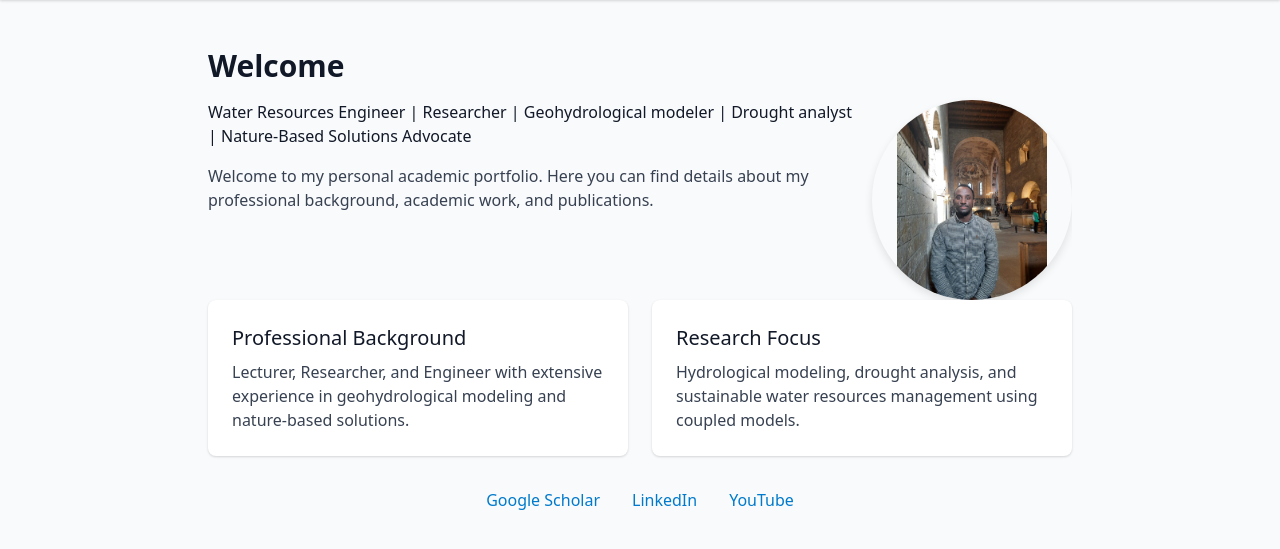
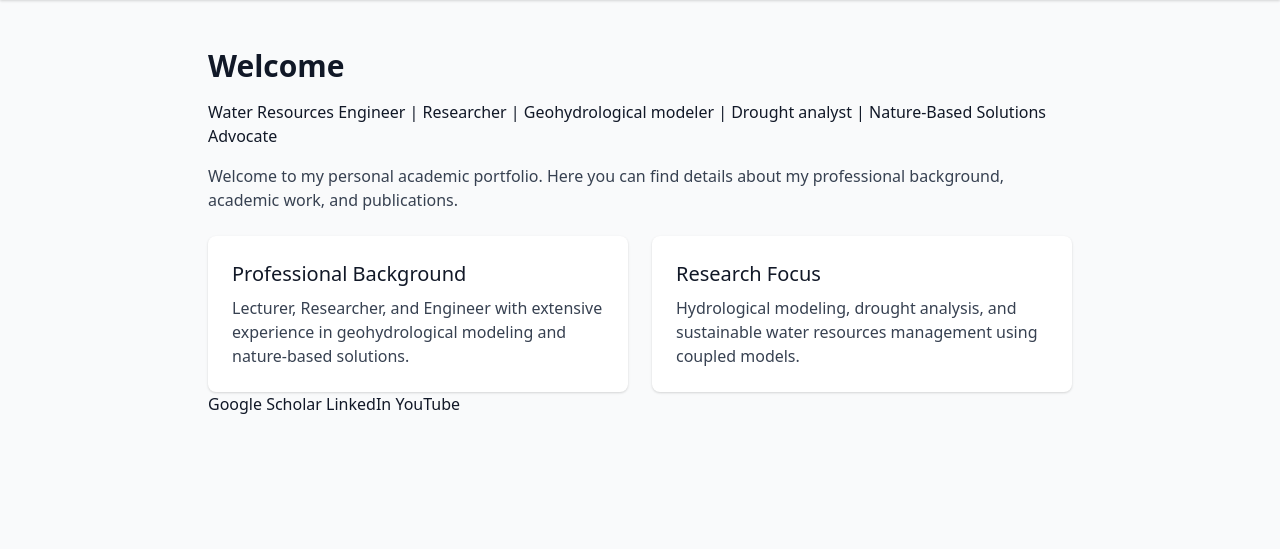
Before and after one commit to estifanosYimer/estifanos-website, a Flask app: page / in a window 1280 px wide. Shown: the part 80-629 px from the top of the page. Run offline with Flask 3, Linux system fonts and the light colour scheme.

Commit message:
Update index.html

```diff
--- a/templates/index.html
+++ b/templates/index.html
@@ -7,65 +7,6 @@
   <meta name="viewport" content="width=device-width, initial-scale=1.0" />
   <title>Estifanos Addisu Yimer</title>
   <link href="https://cdn.jsdelivr.net/npm/tailwindcss@2.2.19/dist/tailwind.min.css" rel="stylesheet">
- <style>
-  .image-container {
-   width: 150px;
-   height: 150px;
-   border-radius: 50%;
-   box-shadow: 0 4px 8px rgba(0, 0, 0, 0.1);
-   float: right;
-   margin-left: 1rem;
-   background-image: url('/image/Estifanos_picture.jpeg');
-   background-size: contain;
-   background-position: center;
-   background-repeat: no-repeat;
-  }
-
-
-  .main-content {
-   overflow: hidden;
-  }
-
-
-  /* Media query for desktop */
-  @media (min-width: 768px) {
-   .image-container {
-    width: 200px;
-    height: 200px;
-   }
-  }
-
-
-  /* Media query for phone (smaller screens) */
-  @media (max-width: 767px) {
-   .image-container {
-    width: 120px;
-    height: 120px;
-    float: none;
-    margin: 0 auto 1rem;
-    display: block;
-   }
-  }
-
-
-  .social-links {
-   display: flex;
-   justify-content: center;
-   margin-top: 2rem;
-  }
-
-
-  .social-links a {
-   margin: 0 1rem;
-   color: #007acc;
-   text-decoration: none;
-  }
-
-
-  .social-links a:hover {
-   text-decoration: underline;
-  }
- </style>
  </head>
 
 
@@ -89,9 +30,6 @@
   <main class="max-w-4xl mx-auto py-12 px-4">
   <section class="main-content">
    <h2 class="text-3xl font-semibold mb-4">Welcome</h2>
-   <div class="image-container">
-
-   </div>
    <p class="mb-4">Water Resources Engineer | Researcher | Geohydrological modeler | Drought analyst | Nature-Based Solutions Advocate</p>
    <p class="mb-6 text-gray-700">
    Welcome to my personal academic portfolio. Here you can find details
```
Lines whose indentation alone changed are shown as unchanged.
